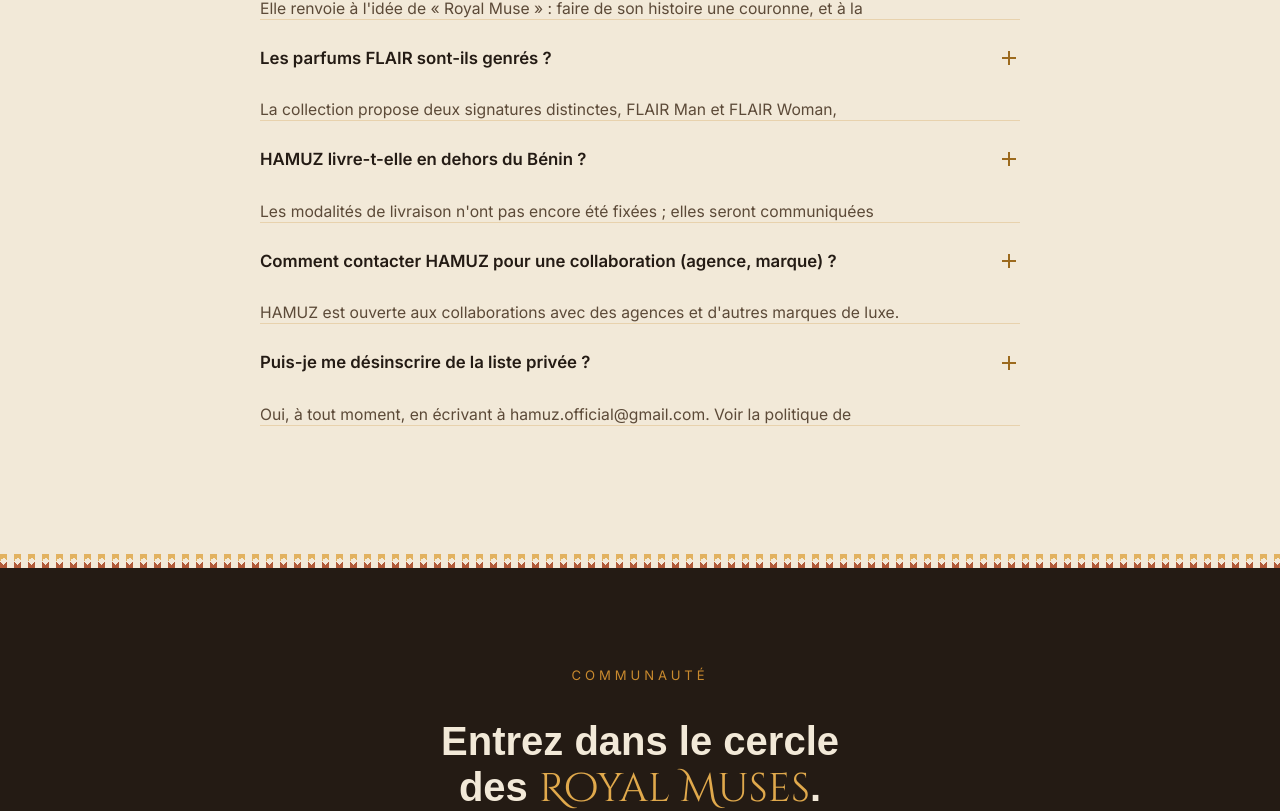
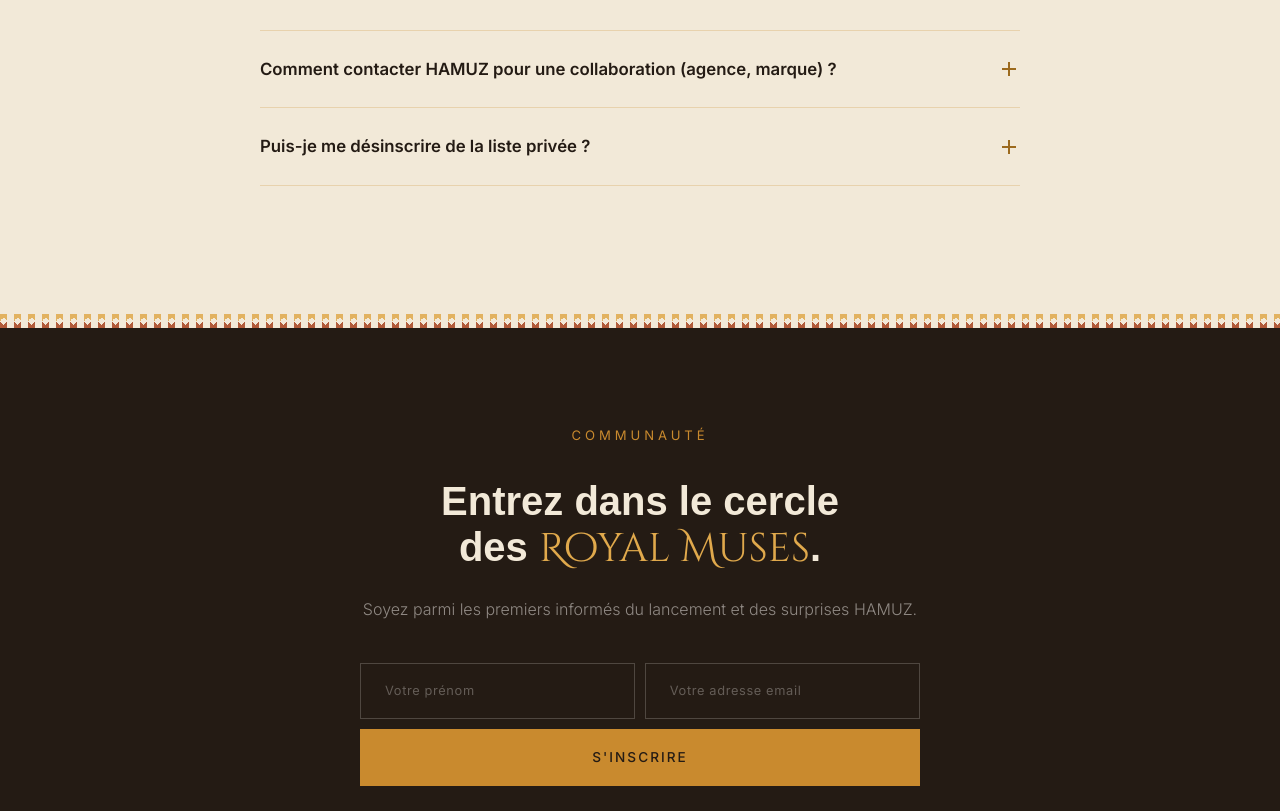
Before and after one commit to Zephryr69/hamuz, a Next.js app: page / in a window 1280 px wide. Shown: the part 5379-6190 px from the top of the page. Built offline with nearby package versions, Linux system fonts and the light colour scheme; a web font is replaced by a local one.

Commit message:
Mise a jour de la section Liste privée et correction de l'animation FAQ

```diff
--- a/src/components/Faq.module.css
+++ b/src/components/Faq.module.css
@@ -21,15 +21,14 @@
   justify-content: space-between;
   gap: 1rem;
   padding: 1.5rem 0;
-  background: none;
-  border: none;
   cursor: pointer;
-  text-align: left;
+  list-style: none;
   font-family: var(--font-body);
   font-size: 1.05rem;
   font-weight: 600;
   color: var(--black);
 }
+.question::-webkit-details-marker { display: none; }
 .icon {
   flex-shrink: 0;
   width: 22px;
@@ -46,17 +45,9 @@
 }
 .icon::before { width: 14px; height: 2px; }
 .icon::after { width: 2px; height: 14px; }
-.itemOpen .icon::after { opacity: 0; transform: translate(-50%, -50%) rotate(90deg); }
+.item[open] .icon::after { opacity: 0; transform: translate(-50%, -50%) rotate(90deg); }
 
-.answer {
-  display: grid;
-  grid-template-rows: 0fr;
-  transition: grid-template-rows 0.35s var(--transition);
-}
-.answerOpen { grid-template-rows: 1fr; }
 .answerInner {
-  overflow: hidden;
-  min-height: 0;
   padding: 0 0 1.5rem;
   font-size: 0.98rem;
   color: var(--text-muted);
@@ -64,6 +55,27 @@
   max-width: 640px;
 }
 
+/* Amélioration progressive : petite animation d'entrée sur les navigateurs qui
+   supportent @starting-style (Chrome/Edge 117+, Safari 17.4+, Firefox 129+).
+   Sur les autres navigateurs, le contenu s'affiche simplement sans animation —
+   jamais de comportement cassé, juste moins de fioriture. */
+@supports (transition-behavior: allow-discrete) {
+  .answerInner {
+    transition: opacity 0.3s ease, transform 0.3s ease;
+    transition-behavior: allow-discrete;
+  }
+  .item:not([open]) .answerInner {
+    opacity: 0;
+    transform: translateY(-6px);
+  }
+  @starting-style {
+    .item[open] .answerInner {
+      opacity: 0;
+      transform: translateY(-6px);
+    }
+  }
+}
+
 @media (max-width: 768px) {
   .faq { padding: 5rem 1.5rem; }
   .question { font-size: 0.98rem; }
--- a/src/components/Faq.tsx
+++ b/src/components/Faq.tsx
@@ -1,6 +1,6 @@
 "use client";
 
-import { useState } from "react";
+import { useEffect, useRef, useState } from "react";
 import styles from "./Faq.module.css";
 
 const faqs: { q: string; a: string }[] = [
@@ -47,8 +47,6 @@
 ];
 
 export default function Faq() {
-  const [openIndex, setOpenIndex] = useState<number | null>(null);
-
   return (
     <section className={styles.faq} id="faq">
       <div className={styles.header}>
@@ -56,24 +54,15 @@
         <h2 className={`${styles.title} reveal reveal-delay-1`}>Vous vous demandez peut-être...</h2>
       </div>
       <div className={styles.list}>
-        {faqs.map((item, index) => {
-          const isOpen = openIndex === index;
-          return (
-            <div className={`${styles.item} ${isOpen ? styles.itemOpen : ""} reveal`} key={item.q}>
-              <button
-                className={styles.question}
-                onClick={() => setOpenIndex(isOpen ? null : index)}
-                aria-expanded={isOpen}
-              >
-                {item.q}
-                <span className={styles.icon} />
-              </button>
-              <div className={`${styles.answer} ${isOpen ? styles.answerOpen : ""}`}>
-                <p className={styles.answerInner}>{item.a}</p>
-              </div>
-            </div>
-          );
-        })}
+        {faqs.map((item) => (
+          <details className={`${styles.item} reveal`} name="faq" key={item.q}>
+            <summary className={styles.question}>
+              {item.q}
+              <span className={styles.icon} />
+            </summary>
+            <p className={styles.answerInner}>{item.a}</p>
+          </details>
+        ))}
       </div>
     </section>
   );
--- a/src/components/Footer.module.css
+++ b/src/components/Footer.module.css
@@ -4,21 +4,24 @@
 .title em { font-style: normal; font-family: var(--font-exotic); font-weight: 400; color: var(--gold-light); }
 .subtitle { font-size: 1rem; color: rgba(250, 246, 241, 0.5); margin-bottom: 2.5rem; font-weight: 300; }
 .label { justify-content: center; color: var(--gold); font-family: var(--font-sans); font-size: 0.82rem; letter-spacing: 0.3em; text-transform: uppercase; margin-bottom: 2rem; display: flex; align-items: center; gap: 1rem; }
-.form { display: flex; max-width: 500px; margin: 0 auto 1rem; gap: 0; }
+.form { display: flex; flex-wrap: wrap; max-width: 560px; margin: 0 auto 1rem; gap: 0.6rem; }
 .form input {
-  flex: 1; padding: 1rem 1.5rem; border: 1px solid rgba(250, 246, 241, 0.2); background: transparent;
+  flex: 1; min-width: 160px; padding: 1rem 1.5rem; border: 1px solid rgba(250, 246, 241, 0.2); background: transparent;
   color: var(--cream); font-family: var(--font-sans); font-size: 0.8rem; letter-spacing: 0.05em; outline: none;
   transition: border-color 0.3s;
 }
 .form input::placeholder { color: rgba(250, 246, 241, 0.3); }
 .form input:focus { border-color: var(--gold); }
 .form button {
+  flex-basis: 100%;
   padding: 1rem 2rem; background: var(--gold); border: 1px solid var(--gold); color: var(--black);
   font-family: var(--font-sans); font-size: 0.85rem; letter-spacing: 0.15em; text-transform: uppercase;
   cursor: pointer; transition: all 0.4s var(--transition); font-weight: 500;
 }
 .form button:hover { background: var(--gold-light); }
+.form button:disabled { opacity: 0.6; cursor: wait; }
 .success { font-family: var(--font-sans); font-size: 0.8rem; color: var(--gold); margin-top: 1rem; letter-spacing: 0.05em; }
+.error { font-family: var(--font-sans); font-size: 0.8rem; color: #e08a6a; margin-top: 1rem; }
 .social { display: flex; justify-content: center; gap: 2rem; margin-bottom: 4rem; flex-wrap: wrap; }
 .social a {
   color: rgba(250, 246, 241, 0.5); text-decoration: none; font-family: var(--font-sans); font-size: 0.85rem;
--- a/src/components/Footer.tsx
+++ b/src/components/Footer.tsx
@@ -3,6 +3,7 @@
 import { useState } from "react";
 import styles from "./Footer.module.css";
 import { useSite } from "./site-context";
+import { submitToPrivateList } from "@/lib/googleForm";
 
 function InstagramIcon() {
   return (
@@ -31,15 +32,28 @@
 }
 
 export default function Footer() {
+  const [name, setName] = useState("");
   const [email, setEmail] = useState("");
   const [submitted, setSubmitted] = useState(false);
+  const [submitting, setSubmitting] = useState(false);
+  const [error, setError] = useState(false);
   const { showToast } = useSite();
 
-  const handleSubmit = (e: React.FormEvent) => {
+  const handleSubmit = async (e: React.FormEvent) => {
     e.preventDefault();
-    setSubmitted(true);
-    setEmail("");
-    showToast("Inscription réussie ! Bienvenue ✦");
+    setSubmitting(true);
+    setError(false);
+    try {
+      await submitToPrivateList(name, email);
+      setSubmitted(true);
+      setName("");
+      setEmail("");
+      showToast("Inscription réussie ! Bienvenue ✦");
+    } catch {
+      setError(true);
+    } finally {
+      setSubmitting(false);
+    }
   };
 
   return (
@@ -57,6 +71,14 @@
 
         <form className={`${styles.form} reveal reveal-delay-3`} onSubmit={handleSubmit}>
           <input
+            type="text"
+            placeholder="Votre prénom"
+            required
+            value={name}
+            onChange={(e) => setName(e.target.value)}
+            aria-label="Prénom"
+          />
+          <input
             type="email"
             placeholder="Votre adresse email"
             required
@@ -64,9 +86,16 @@
             onChange={(e) => setEmail(e.target.value)}
             aria-label="Adresse email"
           />
-          <button type="submit">S&apos;inscrire</button>
+          <button type="submit" disabled={submitting}>
+            {submitting ? "..." : "S'inscrire"}
+          </button>
         </form>
         {submitted && <p className={styles.success}>✓ Merci ! Vous êtes maintenant dans la liste privée.</p>}
+        {error && (
+          <p className={styles.error}>
+            Une erreur est survenue. Réessayez, ou écrivez à hamuz.official@gmail.com.
+          </p>
+        )}
       </div>
 
       <div className={`${styles.social} reveal`}>
--- a/src/components/Modal.module.css
+++ b/src/components/Modal.module.css
@@ -37,3 +37,9 @@
 .successIcon { font-size: 2rem; margin-bottom: 1rem; text-align: center; }
 .successTitle { font-family: var(--font-display); font-size: 1.3rem; margin-bottom: 0.5rem; text-align: center; }
 .successText { font-size: 0.9rem; color: var(--text-muted); text-align: center; }
+.error {
+  margin-top: 1rem;
+  font-size: 0.85rem;
+  color: var(--rust-dark);
+  text-align: center;
+}
--- a/src/components/Modal.tsx
+++ b/src/components/Modal.tsx
@@ -4,11 +4,14 @@
 import Image from "next/image";
 import styles from "./Modal.module.css";
 import { useSite } from "./site-context";
+import { submitToPrivateList } from "@/lib/googleForm";
 
 export default function Modal() {
   const { modalOpen, modalSuccess, closeModal, submitModal } = useSite();
   const [name, setName] = useState("");
   const [email, setEmail] = useState("");
+  const [submitting, setSubmitting] = useState(false);
+  const [error, setError] = useState(false);
 
   useEffect(() => {
     const onKeyDown = (e: KeyboardEvent) => {
@@ -25,12 +28,22 @@
       document.body.style.overflow = "";
       setName("");
       setEmail("");
+      setError(false);
     }
   }, [modalOpen]);
 
-  const handleSubmit = (e: React.FormEvent) => {
+  const handleSubmit = async (e: React.FormEvent) => {
     e.preventDefault();
-    submitModal();
+    setSubmitting(true);
+    setError(false);
+    try {
+      await submitToPrivateList(name, email);
+      submitModal();
+    } catch {
+      setError(true);
+    } finally {
+      setSubmitting(false);
+    }
   };
 
   return (
@@ -69,8 +82,15 @@
                 value={email}
                 onChange={(e) => setEmail(e.target.value)}
               />
-              <button type="submit">Rejoindre le cercle</button>
+              <button type="submit" disabled={submitting}>
+                {submitting ? "Envoi..." : "Rejoindre le cercle"}
+              </button>
             </form>
+            {error && (
+              <p className={styles.error}>
+                Une erreur est survenue. Réessayez, ou écrivez-nous directement à hamuz.official@gmail.com.
+              </p>
+            )}
           </>
         ) : (
           <div>
--- /dev/null
+++ b/src/lib/googleForm.ts
@@ -0,0 +1,23 @@
+// Connexion au Google Form (relié au Google Sheets de Mariella) pour la liste privée.
+// Google Forms ne renvoie pas de réponse lisible en cross-origin (mode "no-cors"),
+// donc on ne peut pas vérifier le succès techniquement — c'est une limitation connue
+// de cette méthode, largement utilisée pour poster vers un Google Form sans backend.
+
+const FORM_ACTION_URL =
+  "https://docs.google.com/forms/d/e/1FAIpQLScTgA0WleNP3OWsZGKfyNDoR633g4fyCUunGcOXm5uxz5JBsw/formResponse";
+
+const ENTRY_PRENOM = "entry.1059931153";
+const ENTRY_EMAIL = "entry.1687705700";
+
+export async function submitToPrivateList(prenom: string, email: string): Promise<void> {
+  const formData = new URLSearchParams();
+  formData.append(ENTRY_PRENOM, prenom);
+  formData.append(ENTRY_EMAIL, email);
+
+  await fetch(FORM_ACTION_URL, {
+    method: "POST",
+    mode: "no-cors",
+    headers: { "Content-Type": "application/x-www-form-urlencoded" },
+    body: formData.toString(),
+  });
+}
```
